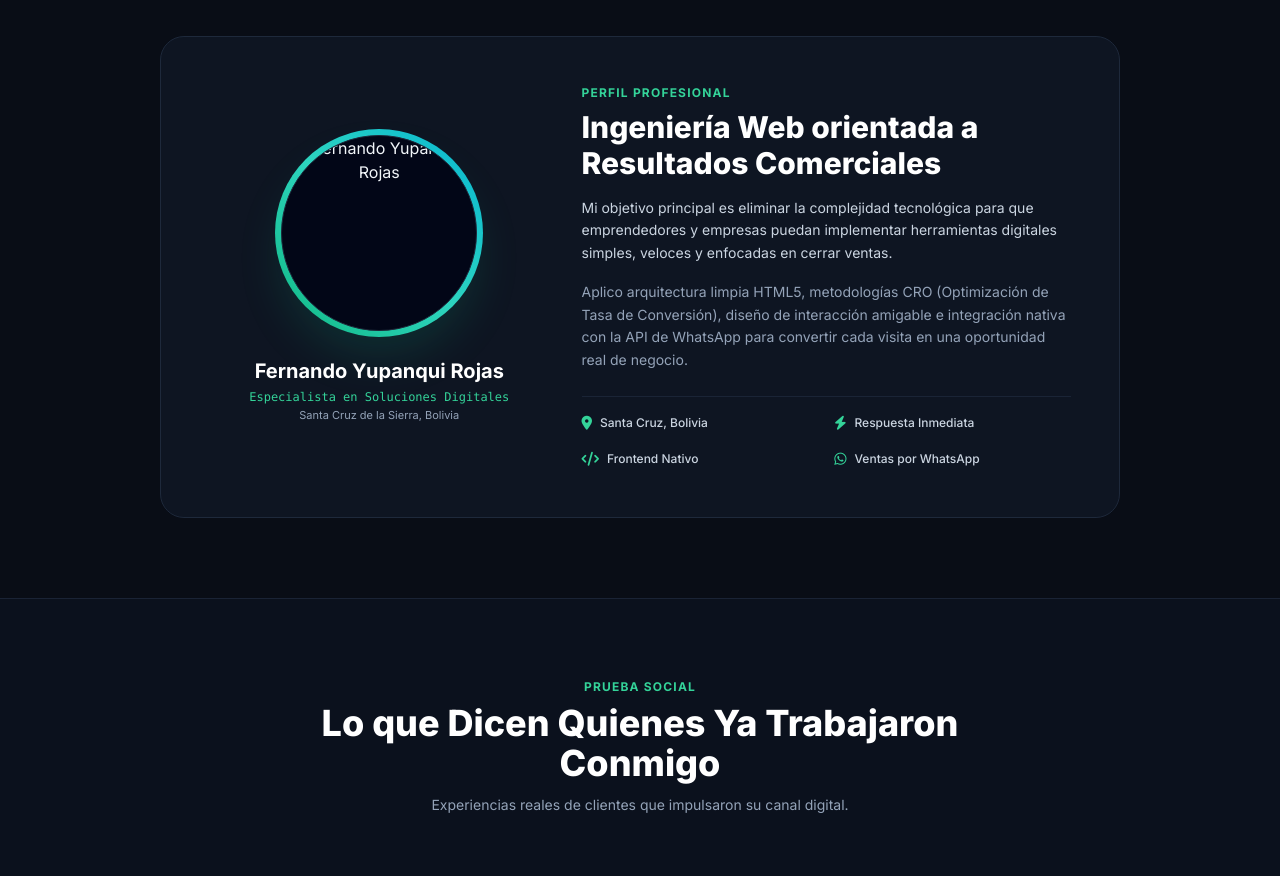
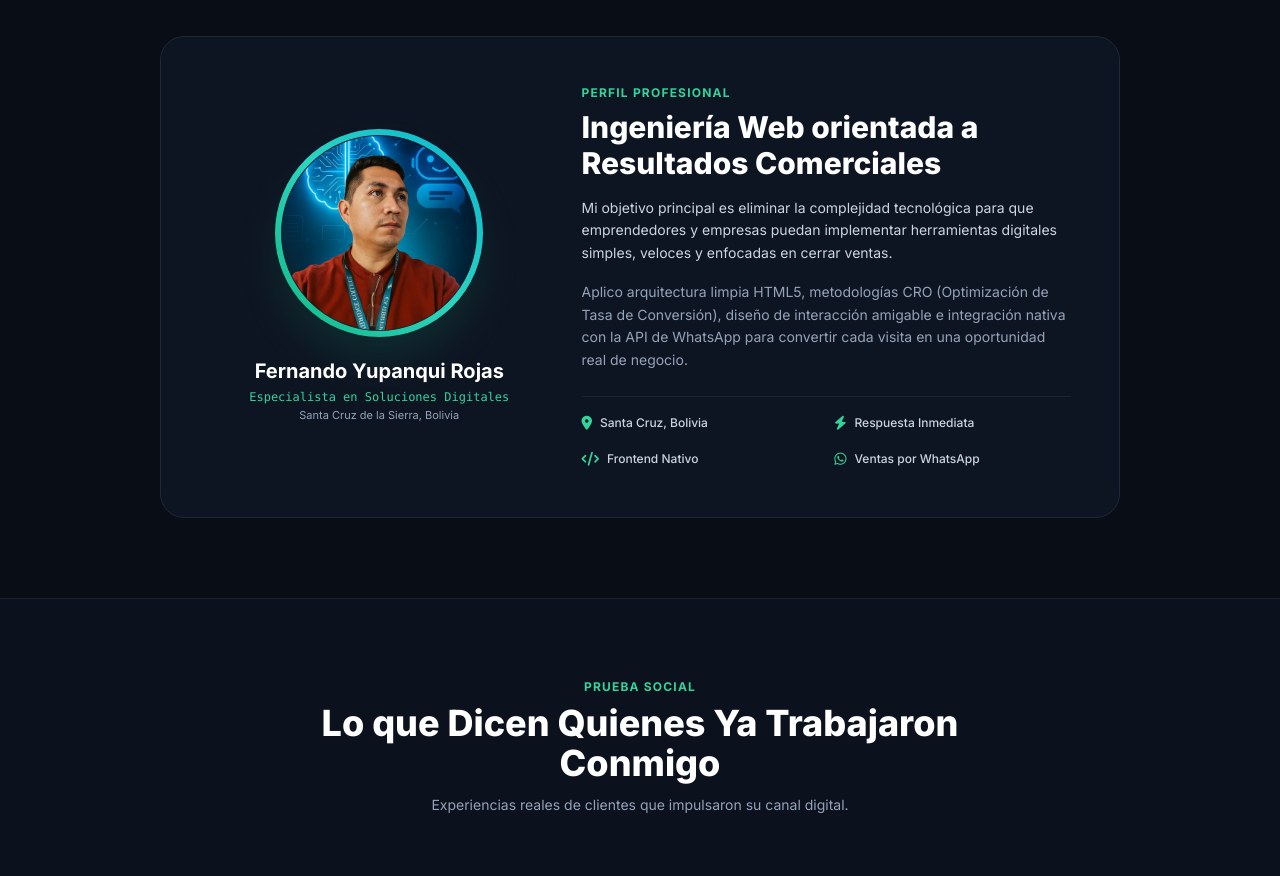
Before and after one commit to catza-digital/webfernando, a plain HTML site: page index.html in a window 1280 px wide. Shown: the part 4100-4976 px from the top of the page. Drawn offline with nearby package versions, Linux system fonts and the light colour scheme.

Commit message:
Update index.html

```diff
--- a/index.html
+++ b/index.html
@@ -510,7 +510,7 @@
                         <div class="md:col-span-5 text-center">
                             <div class="w-44 h-44 sm:w-52 sm:h-52 mx-auto rounded-full bg-gradient-to-tr from-emerald-500 via-teal-400 to-cyan-500 p-1.5 shadow-2xl shadow-emerald-500/20">
                                 <div class="w-full h-full bg-slate-950 rounded-full flex flex-col items-center justify-center overflow-hidden border border-slate-800">
-                                    <img src="fernando.jpg" alt="Fernando Yupanqui Rojas" class="w-full h-full object-cover object-center">
+                                    <img src="https://raw.githubusercontent.com/catza-digital/webfernando/main/img/fer.jpg" alt="Fernando Yupanqui Rojas" onerror="this.onerror=null; this.src='img/fer.jpg';" class="w-full h-full object-cover object-center">
                                 </div>
                             </div>
                             <h3 class="text-xl font-bold text-white mt-5">Fernando Yupanqui Rojas</h3>
```
